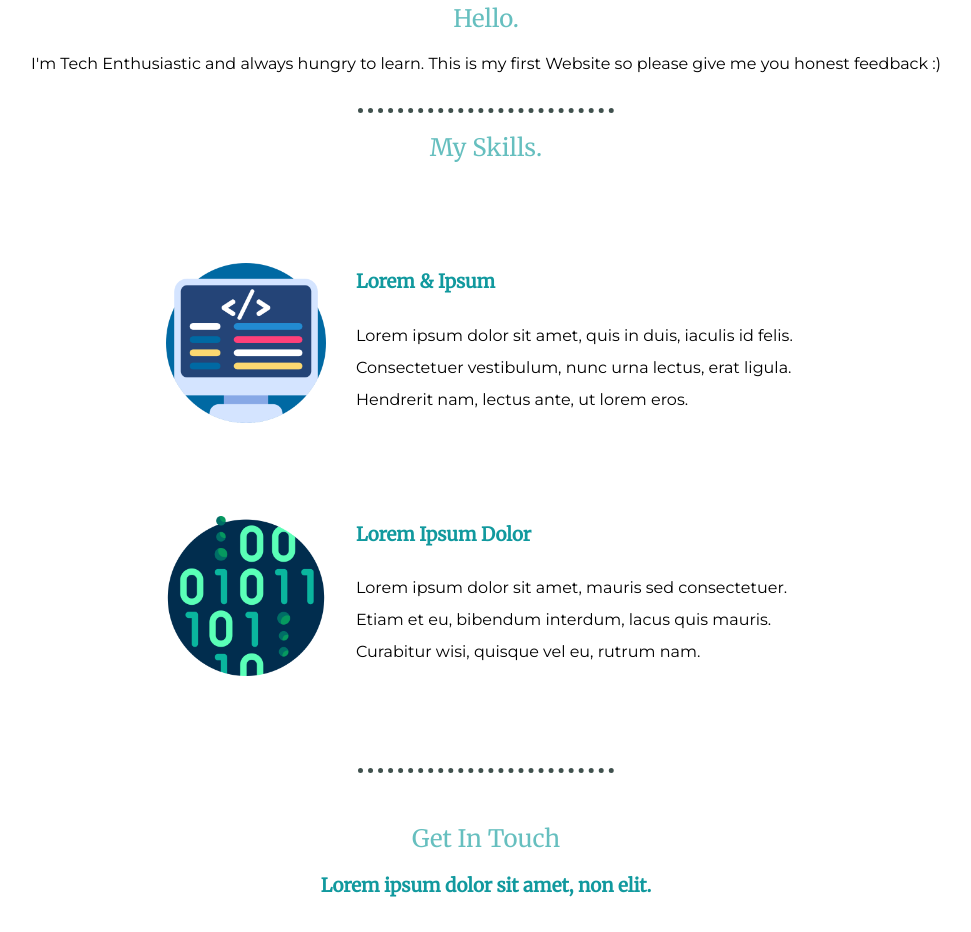
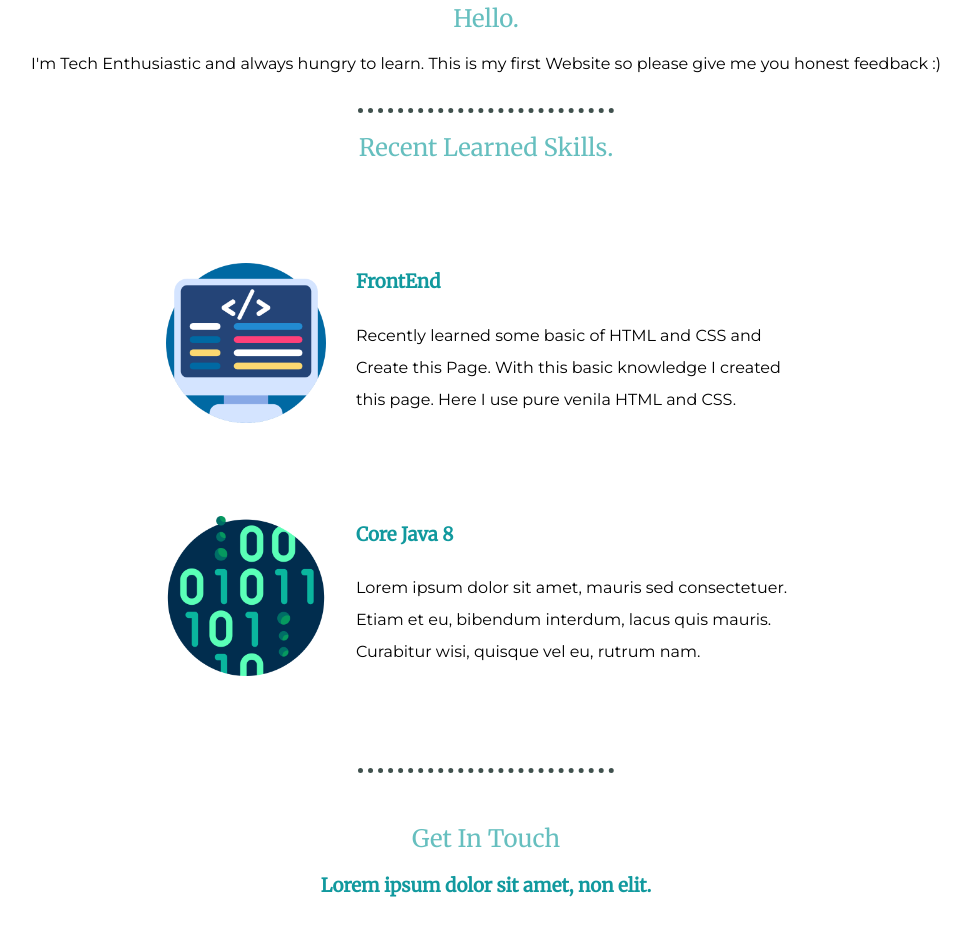
Before and after one commit to ShubhamVerma453/portfolioSite-html-css, a plain HTML site: page index.html in a window 1280 px wide. Shown: the part 890-1822 px from the top of the page, without its empty margins (154-1125 px from the left). Drawn offline with Linux system fonts and the light colour scheme.

Commit message:
skills updated

```diff
--- a/index.html
+++ b/index.html
@@ -30,15 +30,15 @@
         </div>
         <hr>
         <div class="skills">
-          <h2>My Skills.</h2>
+          <h2>Recent Learned Skills.</h2>
           <div class="skill-row">
             <img class="skill-img" src="css/resource/skill1.png" alt="">
-            <h3>Lorem & Ipsum</h3>
-            <p>Lorem ipsum dolor sit amet, quis in duis, iaculis id felis. Consectetuer vestibulum, nunc urna lectus, erat ligula. Hendrerit nam, lectus ante, ut lorem eros.</p>
+            <h3>FrontEnd</h3>
+            <p>Recently learned some basic of HTML and CSS and Create this Page. With this basic knowledge I created this page. Here I use pure venila HTML and CSS.</p>
           </div>
           <div class="skill-row">
             <img class="skill-img" src="css/resource/skill2.png" alt="">
-            <h3>Lorem Ipsum Dolor</h3>
+            <h3>Core Java 8</h3>
             <p>Lorem ipsum dolor sit amet, mauris sed consectetuer. Etiam et eu, bibendum interdum, lacus quis mauris. Curabitur wisi, quisque vel eu, rutrum nam.</p>
           </div>
         </div>
```
